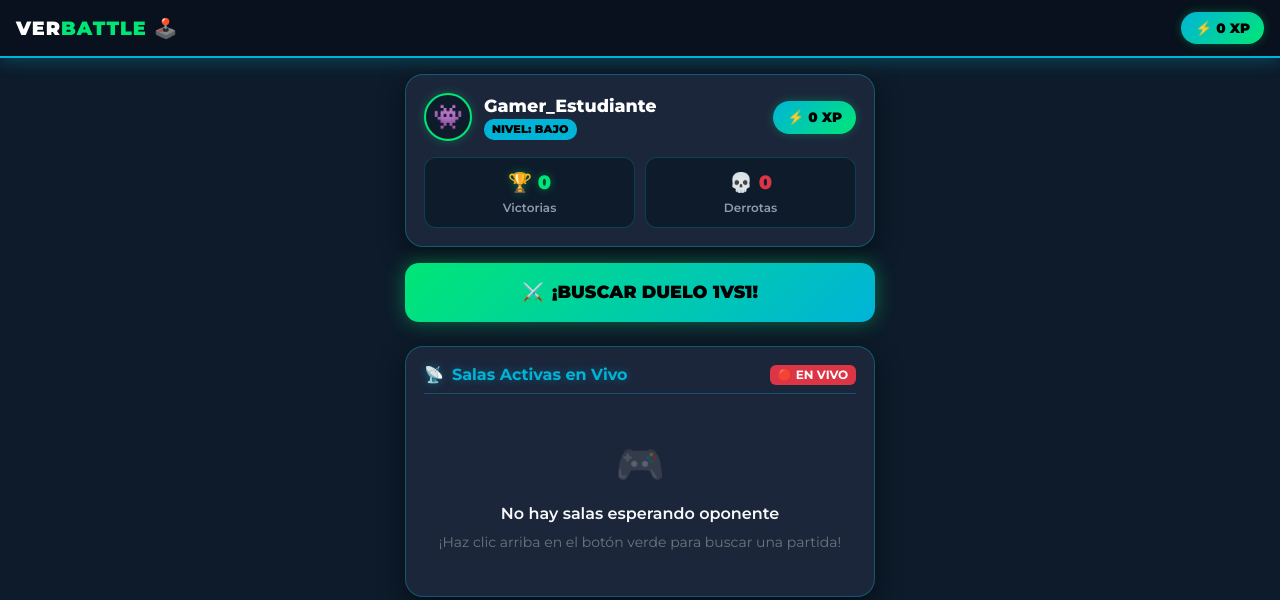
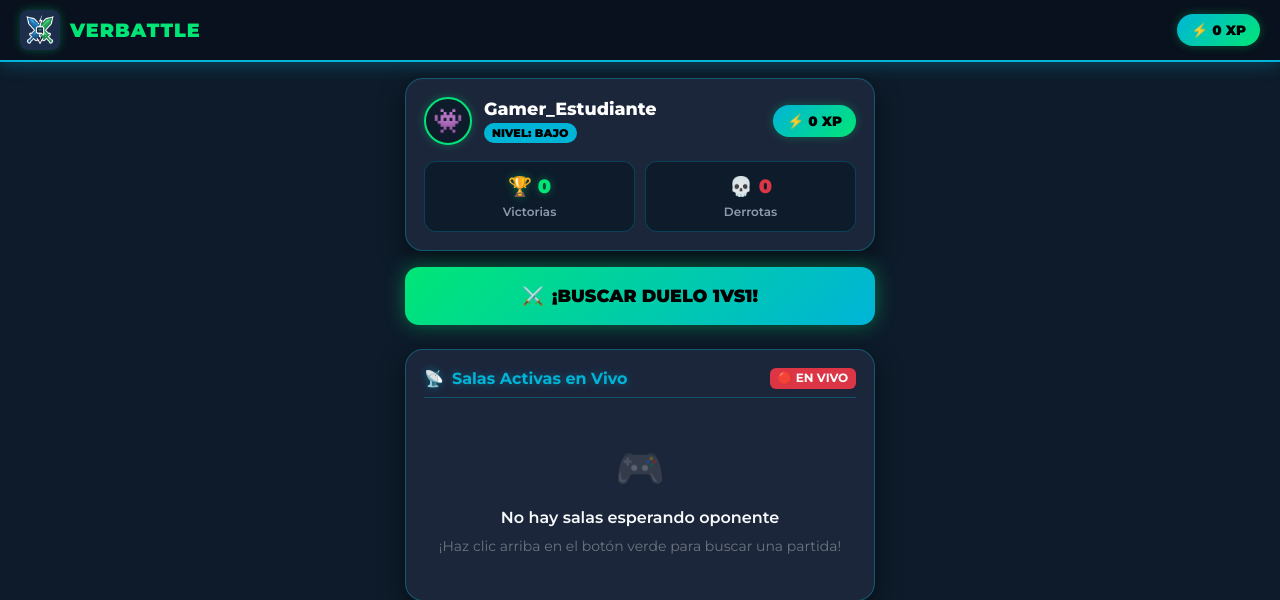
Before and after one commit to szsmxteo/Verbattle-Proyecto-Productivo, a Django app: page / in a window 1280 px wide. Shown: the top 600 px of the page. Run offline with Django 5.2, Linux system fonts and the light colour scheme; data comes from the database, SQL or seed files in the repository; data that the repository does not hold is empty.

Commit message:
Feat: Integración de logo oficial, favicon y ajustes de Navbar

```diff
--- a/static/css/verbattle-theme.css
+++ b/static/css/verbattle-theme.css
@@ -10,9 +10,9 @@
     --bg-card: #1b263b;
     --accent-green: #00e676;
     --accent-blue: #00b4d8;
-    --danger-red: #ff1744; /* Color para respuestas incorrectas */
+    --danger-red: #ff1744;
     --text-light: #f8f9fa;
-    --font-main: 'Montserrat', system-ui, -apple-system, sans-serif; /* Fuente oficial */
+    --font-main: 'Montserrat', system-ui, -apple-system, sans-serif;
 }
 
 body.body-verbattle {
@@ -21,7 +21,7 @@ body.body-verbattle {
     font-family: var(--font-main) !important;
     min-height: 100vh;
     margin: 0;
-    padding-bottom: 90px; /* Espacio para el bottom nav */
+    padding-bottom: 90px;
 }
 
 /* Reset Global de Enlaces */
@@ -57,7 +57,8 @@ a, a:visited, a:hover, a:active {
 .navbar-verbattle {
     background-color: #08111d;
     border-bottom: 2px solid var(--accent-blue);
-    padding: 12px 16px;
+    /* Ajuste de padding para que el logo respire: más a los lados */
+    padding: 10px 20px;
     display: flex !important;
     justify-content: space-between !important;
     align-items: center !important;
@@ -69,10 +70,22 @@ a, a:visited, a:hover, a:active {
     letter-spacing: 1px;
     font-size: 1.2rem;
     color: #FFFFFF !important;
+    display: flex !important;
+    align-items: center !important;
 }
 
 .brand-text span {
     color: var(--accent-green) !important;
+}
+
+/* Ajuste específico para la imagen del logo en el Navbar */
+.navbar-verbattle .brand-text img {
+    object-fit: contain;
+    height: 38px; /* Altura fija para que no se deforme */
+    width: 38px;
+    margin-right: 12px;
+    border-radius: 8px;
+    box-shadow: 0 0 10px rgba(0, 230, 118, 0.3);
 }
 
 .xp-badge {
@@ -228,13 +241,13 @@ a, a:visited, a:hover, a:active {
     width: 60px;
     height: 60px;
     border-radius: 50%;
-    border: 3px solid var(--accent-cyan, #00b4d8);
+    border: 3px solid var(--accent-blue);
     display: flex;
     justify-content: center;
     align-items: center;
     font-weight: 800;
     font-size: 1.5rem;
-    color: var(--accent-cyan, #00b4d8);
+    color: var(--accent-blue);
     box-shadow: 0 0 10px rgba(0, 180, 216, 0.4), inset 0 0 10px rgba(0, 180, 216, 0.2);
     transition: all 0.3s ease;
     margin: 0 auto;
--- a/templates/base.html
+++ b/templates/base.html
@@ -6,6 +6,8 @@
     <meta name="viewport" content="width=device-width, initial-scale=1.0, maximum-scale=1.0, user-scalable=no">
     <meta name="description" content="Verbatle - Plataforma de desafíos lingüísticos 1vs1 en tiempo real. e-Sports educativos.">
     <title>{% block title %}Verbatle App{% endblock %}</title>
+
+    <link rel="icon" type="image/png" href="{% static 'img/logo-icon.png' %}">
 
     <!-- Estilos Oficiales Verbatle (Local v4) -->
     <link rel="stylesheet" href="{% static 'css/verbattle-theme.css' %}?v=4">
@@ -20,13 +22,19 @@
 
     <!-- Navbar Superior (XP y Logo) -->
     <nav class="navbar-verbattle" style="position: sticky; top: 0; z-index: 1000;">
-        <a class="brand-text" href="{% url 'home' %}">
-            VER<span>BATTLE</span> 🕹️
-        </a>
-        <span class="xp-badge">
-            ⚡ {{ perfil.puntos_xp|default:0 }} XP
+    <a class="brand-text d-flex align-items-center text-decoration-none" href="{% url 'home' %}">
+        <!-- Icono de las espadas -->
+        <img src="{% static 'img/logo-icon.png' %}" alt="Verbatle Logo" style="height: 40px; width: 40px; margin-right: 10px; border-radius: 8px; box-shadow: 0 0 10px rgba(0, 230, 118, 0.3);">
+
+        <!-- Texto (se oculta en pantallas muy pequeñas) -->
+        <span class="d-none d-sm-inline" style="font-weight: 900; letter-spacing: 1px; color: #FFFFFF; margin: 0;">
+            VER<span style="color: var(--accent-green);">BATTLE</span>
         </span>
-    </nav>
+    </a>
+    <span class="xp-badge">
+        ⚡ {{ perfil.puntos_xp|default:0 }} XP
+    </span>
+</nav>
 
     <!-- Contenedor Principal Mobile-First (Máx 500px) -->
     <main class="vb-container my-3">
```
Also changed, not shown: static/img/logo-circle.png (added), static/img/logo-icon.png (added), static/img/logo-text.png (added), static/img/logo-white.png (added), 1 other file.
